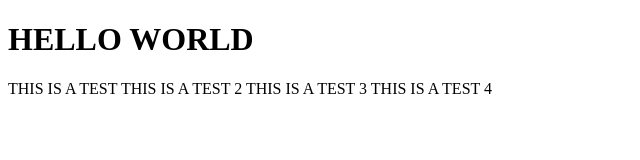
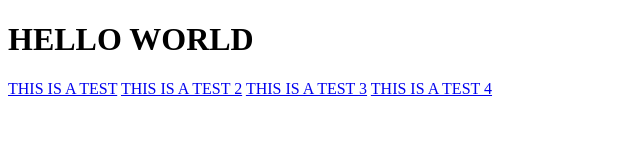
Before and after one commit to derrickjamesjr/comeback, a plain HTML site: page index.html in a window 1280 px wide. Shown: the whole page, without its empty margins (0-640 px from the left). Drawn offline with Linux system fonts and the light colour scheme.

Commit message:
finished links

```diff
--- a/index.html
+++ b/index.html
@@ -8,10 +8,10 @@
 <body>
     <h1> HELLO WORLD </h1>
     <div class="link-line">
-        <a link="/section1"> THIS IS A TEST</a>
-        <a link="/section2"> THIS IS A TEST 2</a>
-        <a link="/section3"> THIS IS A TEST 3</a>
-        <a link="/section4"> THIS IS A TEST 4</a>
+        <a href="/sections/section1"> THIS IS A TEST</a>
+        <a href="/sections/section2"> THIS IS A TEST 2</a>
+        <a href="/sections/section3"> THIS IS A TEST 3</a>
+        <a href="/sections/section4"> THIS IS A TEST 4</a>
     </div>
 </body>
 </html>
```
Also changed, not shown: 4 other files.
